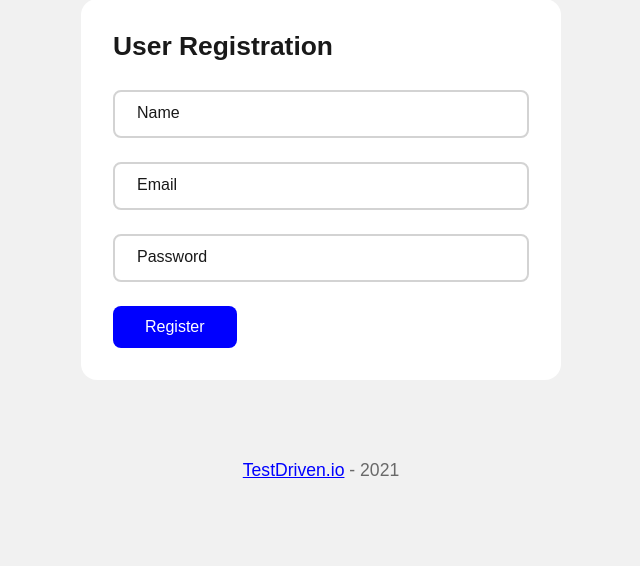
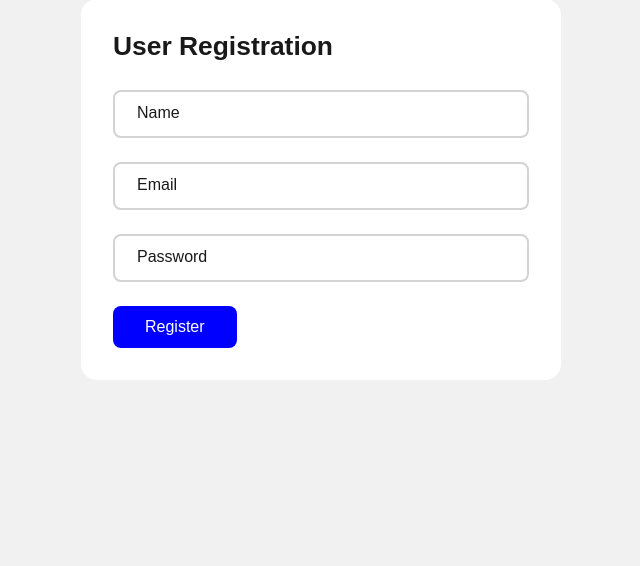
Before and after one commit to guiparpinelli/flask-ticket-manager, a Flask app: page /register in a window 1280 px wide. Shown: the part 115-681 px from the top of the page, without its empty margins (319-959 px from the left). Run offline with Flask 2, Linux system fonts and the light colour scheme.

Commit message:
README update

```diff
--- a/src/templates/base.html
+++ b/src/templates/base.html
@@ -68,11 +68,6 @@
       <!-- child template -->
       {% block content %} {% endblock %}
     </main>
-
-    <footer class="site-footer">
-      <small><a href="https://testdriven.io">TestDriven.io</a> - 2021</small>
-    </footer>
-
     {% block javascript %} {% endblock %}
   </body>
 </html>
```
Also changed, not shown: README.md.
